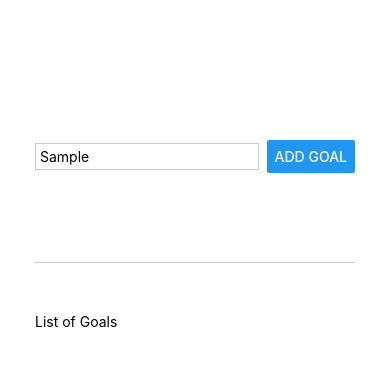
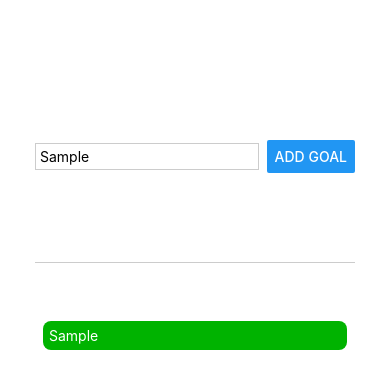
Before and after one commit to Ayushkumar71/Goal-Adder, a React Native app: screen / in a window 390 px wide. Both pictures are taken after typing "Sample" into the empty fields and a click on the button "ADD GOAL". Shown: the top 388 px of the page. Built offline with nearby package versions, Linux system fonts and the light colour scheme.

Commit message:
After Flatlist

```diff
--- a/App.js
+++ b/App.js
@@ -1,32 +1,59 @@
-import { useState } from 'react';
-import { StyleSheet, Text, View, Button, TextInput } from 'react-native';
+import { useState } from "react";
+import {
+  StyleSheet,
+  Text,
+  View,
+  Button,
+  TextInput,
+  ScrollView,
+  FlatList,
+} from "react-native";
 
 export default function App() {
-  // the useState hook looks like it updates "enteredGoalText", whenever "setEnteredGoalText" is called with an argument.
-  // Write this down in notes with a bracket saying that the words may be a little off.
-  const [enteredGoalText, setEnteredGoalText] = useState('');
+  // This is used to define the current state and function which is used to update that state.
+  // the type of data inside usestate() is the same type we are storing in the state.
+  const [enteredGoalText, setEnteredGoalText] = useState("");
+  const [courseGoals, setCourseGoals] = useState([]);
 
-
-  // Handler function for input text and button.
+  // This method gets argument from the 'onChangeText' prop and updates the state using that func.
   function goalInputHandler(enteredText) {
     setEnteredGoalText(enteredText);
-
   }
+  // Responsible for updating the couseGoals list using the previous state and appending enteredGoalText.
+  // the arrow function automatically receives existing state( of component usestate is used on) by react.
   function addGoalHandler() {
-    console.log(enteredGoalText);
+    setCourseGoals((currentCourseGoals) => [
+      ...currentCourseGoals,
+      { text: enteredGoalText, id: Math.random().toString() },
+    ]);
   }
 
   // JSX below
   return (
     <View style={styles.appContainer}>
       <View style={styles.inputContainer}>
-        <TextInput style={styles.textInput} placeholder='Your goals.' onChangeText={goalInputHandler}/>
-        <Button title='Add Goal'onPress={addGoalHandler}/>
+        <TextInput
+          style={styles.textInput}
+          placeholder="Your goals."
+          onChangeText={goalInputHandler}
+        />
+        <Button title="Add Goal" onPress={addGoalHandler} />
       </View>
       <View style={styles.goalsContainer}>
-        <Text>
-          List of Goals
-        </Text>
+        <FlatList
+          data={courseGoals}
+          renderItem={(itemData) => {
+            // returns a JSX component
+            return (
+              <View style={styles.goalItem}>
+                <Text style={styles.goalText}>{itemData.item.text}</Text>
+              </View>
+            );
+          }}
+          keyExtractor={(item, index) => {
+            return item.id;
+          }}
+        />
       </View>
     </View>
   );
@@ -41,22 +68,31 @@ const styles = StyleSheet.create({
   },
   inputContainer: {
     flex: 2,
-    flexDirection: 'row',
-    justifyContent: 'space-between',
-    alignItems: 'center',
+    flexDirection: "row",
+    justifyContent: "space-between",
+    alignItems: "center",
     marginBottom: 50,
-    borderBottomColor: '#cccccc',
+    borderBottomColor: "#cccccc",
     borderBottomWidth: 1,
   },
   textInput: {
     borderWidth: 1,
-    borderColor: '#cccccc',
-    width: '70%',
+    borderColor: "#cccccc",
+    width: "70%",
     marginRight: 8,
     padding: 4,
   },
   goalsContainer: {
-    // Start from here
     flex: 5,
   },
+  goalItem: {
+    margin: 8,
+    padding: 6,
+    borderRadius: 8,
+    backgroundColor: "#00b300",
+    color: "white",
+  },
+  goalText: {
+    color: "white",
+  },
 });
```
